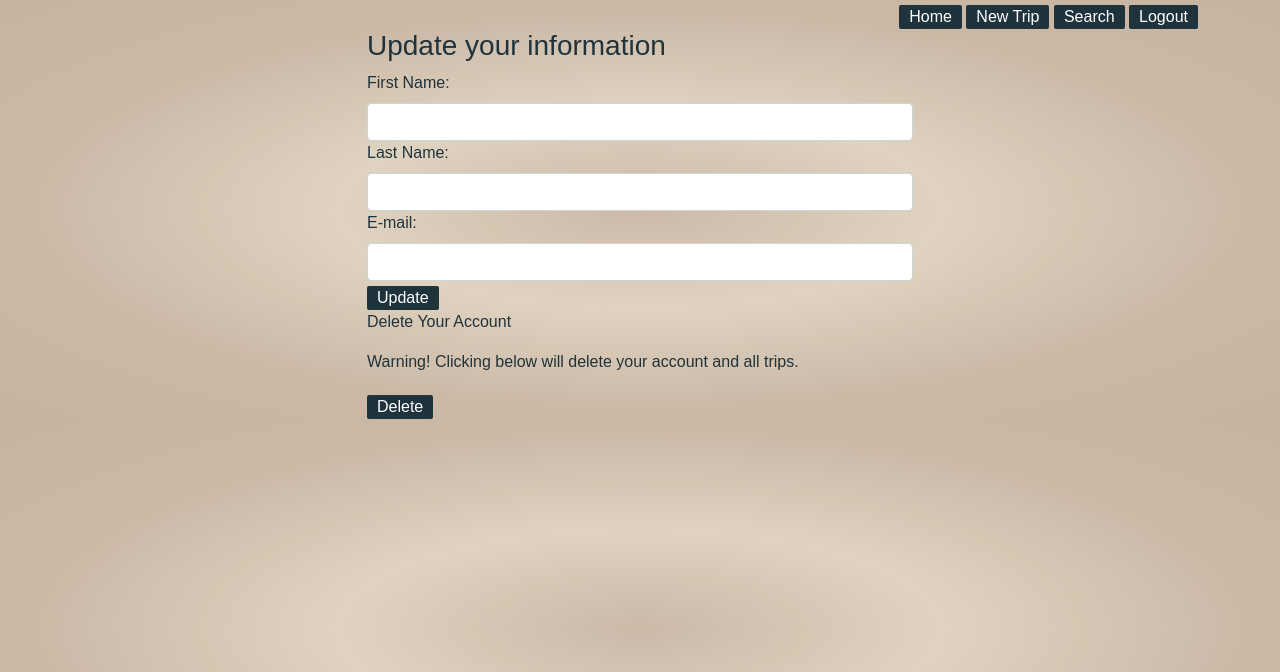
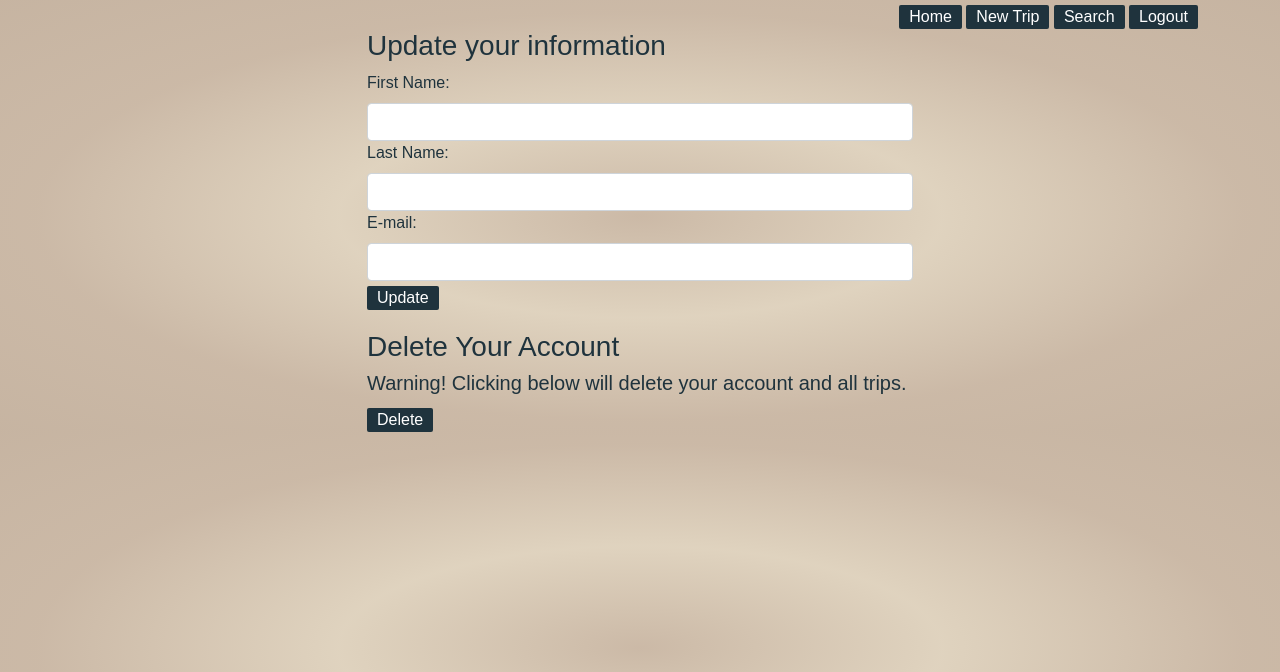
Before and after one commit to taylor-fancher/group_project, a Django app: template main/templates/your_profile.html in a window 1280 px wide. Shown: the top 672 px of the page. Run offline with Django 3.2, Linux system fonts and the light colour scheme; the template is opened without the code that fills it, so the values that code supplies are empty; some web fonts are replaced.

Commit message:
fixed layout of delete feature on your_profile

```diff
--- a/main/static/css/style.css
+++ b/main/static/css/style.css
@@ -11,7 +11,7 @@ body.login {
     font-family: "Federo", sans-serif;
 }
 
-body.home {
+html, body.home {
     background-image:radial-gradient(rgb(152, 116, 79, 0.5), rgb(192, 167, 127, 0.5), rgb(152, 116, 79, 0.5), rgb(142, 106, 69, 0.5));
     font-family: "Federo", sans-serif;
     color: rgb(31, 51, 61);
--- a/main/templates/your_profile.html
+++ b/main/templates/your_profile.html
@@ -43,9 +43,11 @@
                 <input type="text" class="form-control" name='email' value='{{user.email}}'>
                 <button type='submit'>Update</button>
                 </form>
-                <p>Delete Your Account</p>
-                <p>Warning! Clicking below will delete your account and all trips.</p>
+                <div style="margin-top: 20px">
+                <h3>Delete Your Account</h3>
+                <h5>Warning! Clicking below will delete your account and all trips.</h5>
                 <button><a href="/user/{{user.id}}/delete">Delete</a></button>
+                </div>
             </div>
         </div>
     </div>
```
